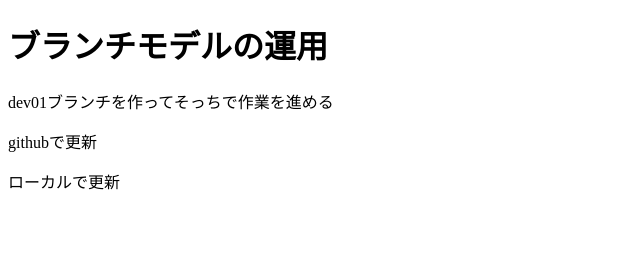
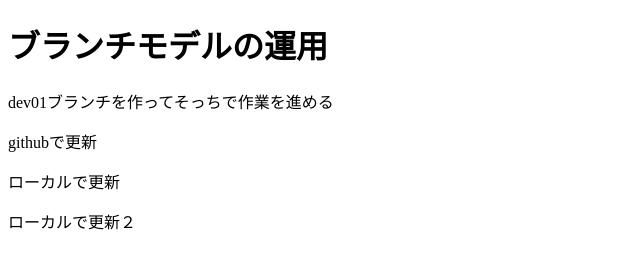
Before and after one commit to hirata1988/0826, a plain HTML site: page index.html in a window 1280 px wide. Shown: the whole page, without its empty margins (0-640 px from the left). Drawn offline with Linux system fonts and the light colour scheme.

Commit message:
更新２

```diff
--- a/index.html
+++ b/index.html
@@ -10,5 +10,6 @@
     <p>dev01ブランチを作ってそっちで作業を進める</p>
     <p>githubで更新</p>
     <p>ローカルで更新</p>
+<p>ローカルで更新２</p>
 </body>
 </html>
```
